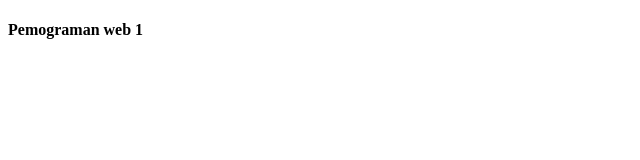
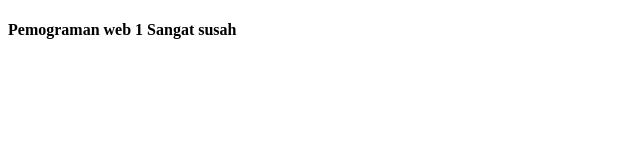
Before and after one commit to RobbyDwiafriansyah/Web-1, a plain HTML site: page Index.html in a window 1280 px wide. Shown: the whole page, without its empty margins (0-640 px from the left). Drawn offline with Linux system fonts and the light colour scheme.

Commit message:
perubahan kodingan

```diff
--- a/Index.html
+++ b/Index.html
@@ -6,6 +6,6 @@
     <title>Document</title>
 </head>
 <body>
-    <h4>Pemograman web 1</h4>
+    <h4>Pemograman web 1 Sangat susah</h4>
 </body>
 </html>
```
